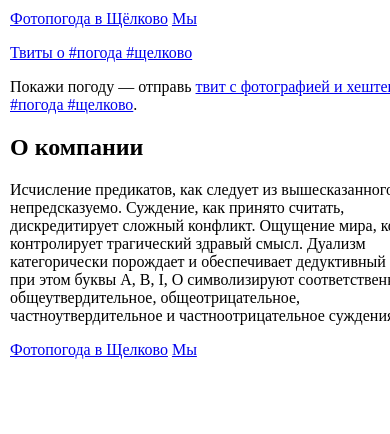
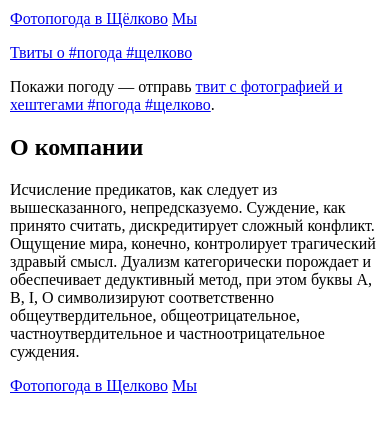
Before and after one commit to VVVas/vvvas.github.io, a Jekyll site: the page index.html, which Jekyll copies as it is, in a window 390 px wide. Shown: the top 434 px of the page. Built offline with Jekyll 4.4.1, drawn with Linux system fonts in a browser that asks for light colours; comment, search, counter and statistics services are not loaded.

Commit message:
размерчик

```diff
--- a/css/vvvas.css
+++ b/css/vvvas.css
@@ -37,6 +37,6 @@ footer {
 	}
 	#main, #text, #about {
 		float: none;
-		width: 520px;
+		width: auto;
 	}
 }
```
